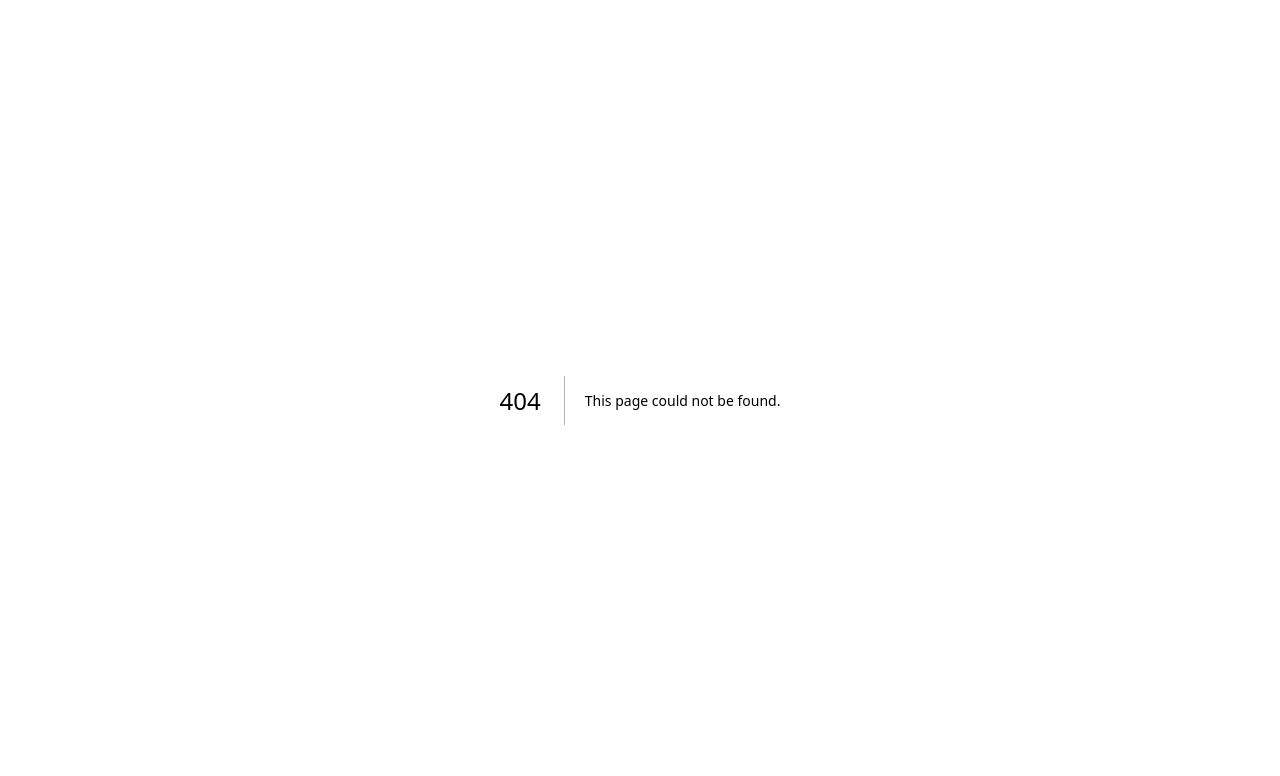
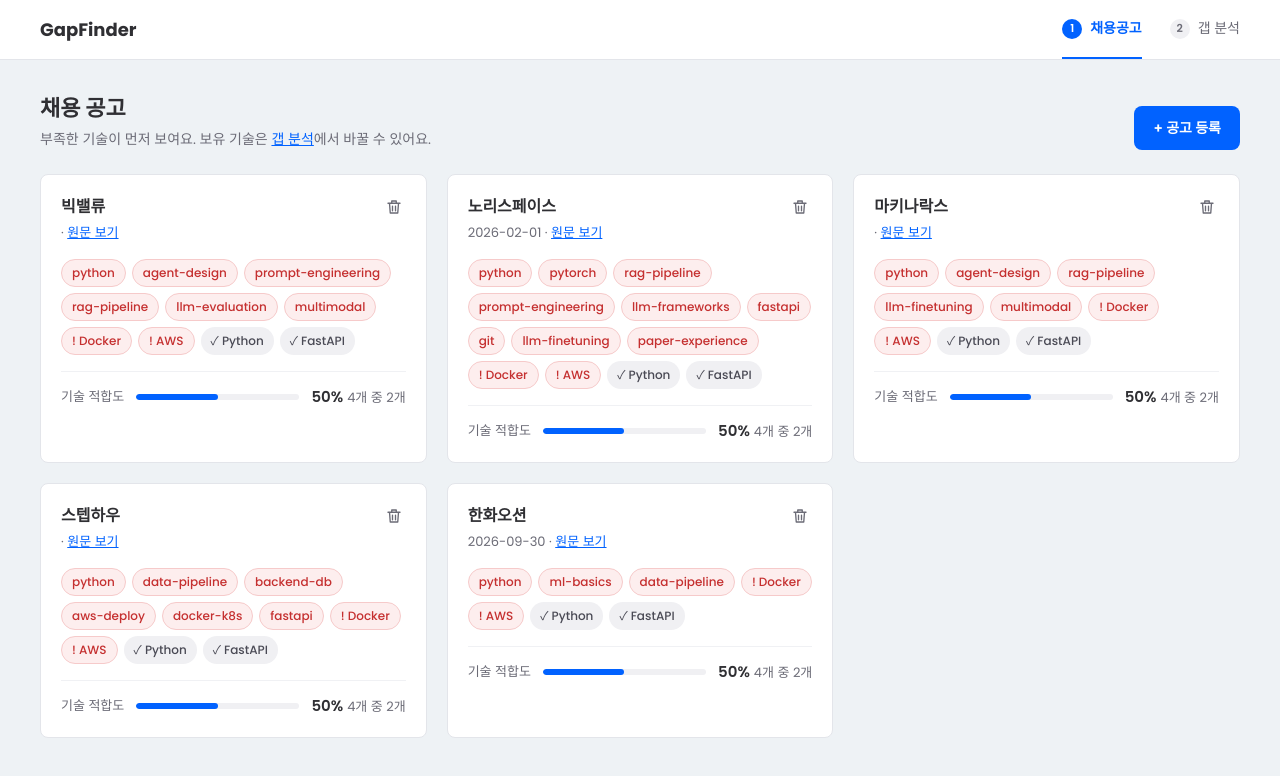
Before and after one commit to sominshim/GapFinder, a Next.js app: page /jobs in a window 1280 px wide. Before the commit this address had no page. Shown: the top 776 px of the page. Built offline with nearby package versions, Linux system fonts and the light colour scheme; data requests are answered from the project's data file.

Commit message:
feat: 채용 공고 목록 조회 화면 구현
공통 헤더, 공고·기술 샘플 데이터, 목록 화면과 카드, 등록 폼 토글 추가

```diff
--- a/db.json
+++ b/db.json
@@ -1,3 +1,71 @@
 {
-  "jobs": []
+  "skills": [
+    { "id": "python", "name": "Python" },
+    { "id": "rag-pipeline", "name": "RAG 파이프라인 (파싱·청킹·임베딩·Vector DB·Reranking)" },
+    { "id": "llm-finetuning", "name": "LLM 파인튜닝·자체 서빙" },
+    { "id": "agent-design", "name": "Agent 구조 설계 (Multi-Agent 포함)" },
+    { "id": "prompt-engineering", "name": "프롬프트·Context 엔지니어링" },
+    { "id": "llm-frameworks", "name": "LLM 프레임워크·API (LangChain/LangGraph, OpenAI/Claude API)" },
+    { "id": "pytorch", "name": "PyTorch" },
+    { "id": "git", "name": "Git 협업 (코드 리뷰 포함)" },
+    { "id": "aws-deploy", "name": "AWS·클라우드 배포 (GCP 포함)" },
+    { "id": "docker-k8s", "name": "Docker/Kubernetes" },
+    { "id": "fastapi", "name": "FastAPI (서빙·비동기 처리)" },
+    { "id": "llm-evaluation", "name": "LLM 평가·회귀 테스트·실패 원인 분석" },
+    { "id": "backend-db", "name": "백엔드 API 개발·DB (SQL/스키마 설계)" },
+    { "id": "paper-experience", "name": "논문 조사·구현·게재 경험" },
+    { "id": "ml-basics", "name": "머신러닝 이해 (기본 개념·모델 학습)" },
+    { "id": "data-pipeline", "name": "데이터 파이프라인 설계·구축·운영 (ETL 포함)" },
+    { "id": "huggingface", "name": "Hugging Face" },
+    { "id": "ai-model-design", "name": "AI 모델 설계·개선 (손실 함수, 아키텍처)" },
+    { "id": "inference-opt", "name": "추론 엔진·모델 경량화 (vLLM, TensorRT, 양자화)" },
+    { "id": "multimodal", "name": "멀티모달 데이터 처리 (이미지, 음성, 문서)" }
+  ],
+  "jobs": [
+    {
+      "id": "1",
+      "company": "빅밸류",
+      "position": "AI 에이전트 연구원 (전문연구요원)",
+      "skills": ["python", "agent-design", "prompt-engineering", "rag-pipeline", "llm-evaluation", "multimodal"],
+      "deadline": null,
+      "link": "https://www.bigvalue.ai",
+      "createdAt": "2026-09-29T10:42:00"
+    },
+    {
+      "id": "2",
+      "company": "노리스페이스",
+      "position": "LLM Research Engineer",
+      "skills": ["python", "pytorch", "rag-pipeline", "prompt-engineering", "llm-frameworks", "fastapi", "git", "llm-finetuning", "paper-experience"],
+      "deadline": "2026-02-01",
+      "link": "https://www.jobkorea.co.kr/company/48672790/recruit",
+      "createdAt": "2026-09-29T10:50:00"
+    },
+    {
+      "id": "3",
+      "company": "마키나락스",
+      "position": "FDE - LLM (창원)",
+      "skills": ["python", "agent-design", "rag-pipeline", "llm-finetuning", "multimodal"],
+      "deadline": null,
+      "link": "https://makinarocks.career.greetinghr.com/ko/o/207418",
+      "createdAt": "2026-09-29T10:51:00"
+    },
+    {
+      "id": "4",
+      "company": "스텝하우",
+      "position": "AI 데이터 엔지니어 (RAG/LLM 서비스 개발)",
+      "skills": ["python", "data-pipeline", "backend-db", "aws-deploy", "docker-k8s", "fastapi"],
+      "deadline": null,
+      "link": "https://zighang.com/recruitment/8602000e-9e14-4c70-abdb-355e7efa68c3",
+      "createdAt": "2026-09-29T13:30:00"
+    },
+    {
+      "id": "5",
+      "company": "한화오션",
+      "position": "[AX] AI 개발 (2026 하반기 신입)",
+      "skills": ["python", "ml-basics", "data-pipeline"],
+      "deadline": "2026-09-30",
+      "link": "https://www.jobkorea.co.kr/Recruit/GI_Read/49987931",
+      "createdAt": "2026-09-29T11:03:00"
+    }
+  ]
 }
--- /dev/null
+++ b/src/app/analysis/page.js
@@ -0,0 +1,3 @@
+export default function Home() {
+    return <h1>analysis</h1>
+}
--- /dev/null
+++ b/src/app/jobs/page.js
@@ -0,0 +1,70 @@
+'use client'
+import JobCard from "@/components/JobCard";
+import JobForm from "@/components/JobForm";
+import Link from "next/link";
+import { useEffect, useState } from "react";
+
+export default function Home() {
+    const [loading, setLoading] = useState(true);
+    const [error, setError] = useState(null);
+    const [jobData, setJobData] = useState([]);
+
+    useEffect(() => {
+        const fetchData = async() => {
+            const API_URL = "http://localhost:4000/jobs"
+
+            try {
+                setLoading(true);
+                setError(null);
+
+                const res = await fetch(API_URL);
+
+                if (!res.ok) {
+                    throw new Error("db.json 데이터를 가져오지 못했다");
+                }
+                const result = await res.json();
+                setJobData(result);
+
+            } catch (error) {
+                console.error("db.json 데이터를 가져오지 못했다", error)
+                setError(error);
+            } finally {
+                setLoading(false);
+            }
+        }
+
+        fetchData();
+    }, []);
+
+    if (loading) {
+        return <div>로딩중</div>
+    }
+
+    if (error) {
+        return <div>에러 발생: {error.message}</div>
+    }
+
+    if (!jobData) {
+        return <div>등록한 채용 공고가 없습니다</div>
+    }
+
+
+    return (
+        <>
+        <main className="wrapper">
+            <div className="page-head">
+                <div>
+                    <h1 className="page-title">채용 공고</h1>
+                    <p className="page-desc">부족한 기술이 먼저 보여요. 보유 기술은 <Link href="analysis.html">갭 분석</Link>에서 바꿀 수 있어요.</p>
+                </div>
+                <JobForm/>
+            </div>
+            <ul className="job-grid">
+                {jobData.map(job => <JobCard key={job.id} job={job}/>)}
+            </ul>
+        </main>
+
+        </>
+    );
+
+}
--- a/src/app/layout.js
+++ b/src/app/layout.js
@@ -1,3 +1,4 @@
+import Link from "next/link";
 import "./globals.css";
 
 export const metadata = {
@@ -6,9 +7,24 @@
 };
 
 export default function RootLayout({ children }) {
+  // 할 일: 메뉴바 누르면 class active 설정 pathname
   return (
-    <html lang="kor">
-      <body>{children}</body>
+    <html lang="ko">
+      <body>
+        <header className="header">
+          <Link className="logo" href="/">GapFinder</Link>
+          <nav className="header-menu" aria-label="주요 메뉴">
+            <Link className="active" href="/jobs">
+              <span className="step">1</span>채용공고
+            </Link>
+            <Link href="/analysis">
+              <span className="step">2</span>갭 분석
+            </Link>
+          </nav>
+        </header>
+
+        {children}
+      </body>
     </html>
   );
 }
--- /dev/null
+++ b/src/components/JobCard.js
@@ -0,0 +1,46 @@
+import SkillCard from "@/components/SkillCard";
+
+export default function JobCard({ job }) {
+    const {company, deadline, link, skills} = job;
+
+    return (
+        <>
+            <li className="job-card">
+                <div className="job-card-header">
+                    <div>
+                        <h2 className="job-card-title">{company}</h2>
+                        <p className="job-card-subtitle">{deadline} · <a href={link} target="_blank" rel="noopener noreferrer">원문 보기</a></p>
+                    </div>
+                    <button type="button" className="icon-button" aria-label={`${company} 공고 삭제`}>
+                        <svg
+                            viewBox="0 0 24 24"
+                            fill="none"
+                            stroke="currentColor"
+                            strokeWidth="1.8"
+                            strokeLinecap="round"
+                            strokeLinejoin="round"
+                            aria-hidden="true"
+                            >
+                            <path d="M4 7h16M10 11v6M14 11v6M6 7l1 13h10l1-13M9 7V4h6v3"/>
+                        </svg>
+                    </button>
+                </div>
+                <ul className="chips" aria-label="요구 기술">
+                    {skills.map((skill) => <SkillCard key={skill} skill={skill}/>)}
+                    <li className="chip chip-gap">! Docker<span className="sr-only">(부족)</span></li>
+                    <li className="chip chip-gap">! AWS<span className="sr-only">(부족)</span></li>
+                    <li className="chip chip-owned">✓ Python<span className="sr-only">(보유)</span></li>
+                    <li className="chip chip-owned">✓ FastAPI<span className="sr-only">(보유)</span></li>
+                </ul>
+                <div className="fit">
+                <span className="fit-label">기술 적합도</span>
+                <div className="fit-bar" role="img" aria-label="기술 적합도 50%">
+                    <div className="fit-fill" style={{ width: "50%" }}></div>
+                </div>
+                <span className="fit-value"><strong>50%</strong>4개 중 2개</span>
+                </div>
+            </li>
+
+        </>
+    );
+}
--- /dev/null
+++ b/src/components/JobForm.js
@@ -0,0 +1,23 @@
+'use client'
+
+import { useState } from "react";
+
+export default function Form() {
+    const [isOpen, setIsOpen] = useState(false);
+    return (
+        <>
+        <button type="button" className="btn btn-primary" aria-expanded={isOpen} aria-controls="job-form" onClick={() => setIsOpen(!isOpen)}>+ 공고 등록</button>
+
+        {isOpen && (
+            <form id="job-form" className="form-card">
+            <div>
+                <h2 className="section-title">새 공고 등록</h2>
+                <p className="section-desc">* 표시는 필수예요.</p>
+            </div>
+            {/* 필드들 */}
+            </form>
+
+        )}
+        </>
+    );
+}
--- /dev/null
+++ b/src/components/SkillCard.js
@@ -0,0 +1,9 @@
+'use client'
+export default function JobCard({ skill }) {
+    // 보유 기술과 비교하여 class 추가
+    // 보유했으면 chip-gap, 아니면 chip-owned
+
+    return (
+        <li className="chip chip-gap" key={skill}>{skill}</li>
+    )
+}
```
